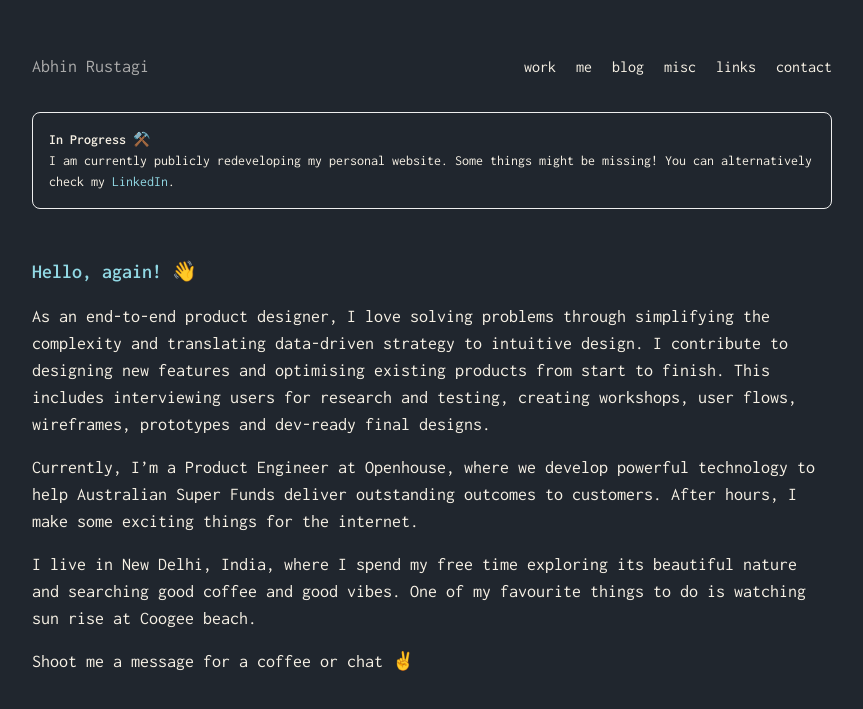
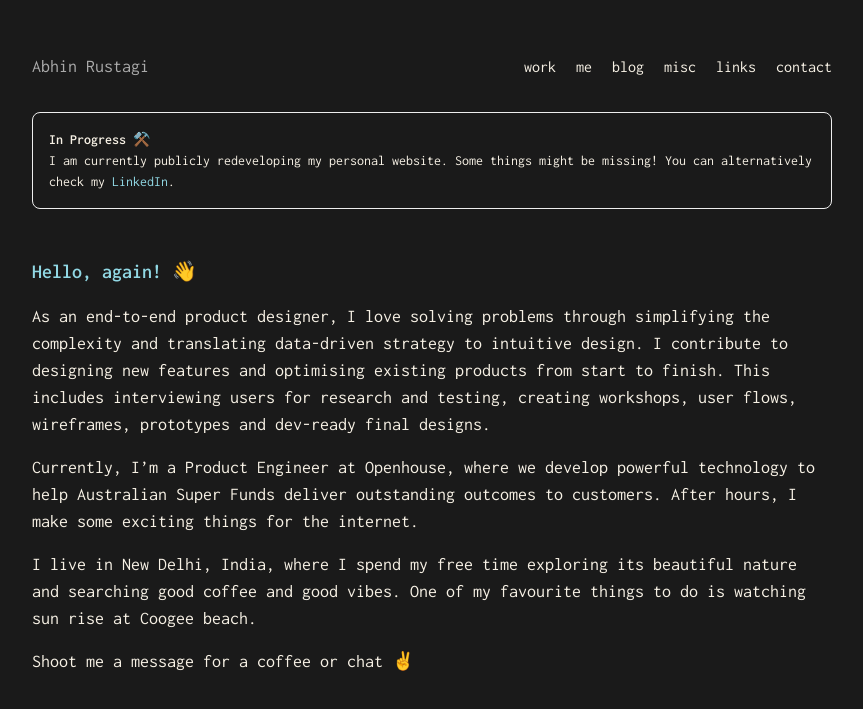
Before and after one commit to AbhinRustagi/abhin.dev-2023, a Next.js app: page /me in a window 1280 px wide. Shown: the part 139-848 px from the top of the page, without its empty margins (208-1071 px from the left). Built offline with nearby package versions, Linux system fonts and the light colour scheme.

Commit message:
feat: setup for layout architecture

```diff
--- /dev/null
+++ b/src/components/Layout/Layout.tsx
@@ -0,0 +1,3 @@
+export function Layout() {
+  return <div></div>
+}
--- /dev/null
+++ b/src/components/Layout/index.tsx
@@ -0,0 +1 @@
+export * from './Layout'
--- a/src/components/index.ts
+++ b/src/components/index.ts
@@ -3,3 +3,4 @@ export * from './Header'
 export * from './InProgress'
 export * from './Socials'
 export * from './WorkItem'
+export * from './Layout'
--- a/src/pages/api/hello.ts
+++ /dev/null
@@ -1,13 +0,0 @@
-// Next.js API route support: https://nextjs.org/docs/api-routes/introduction
-import type { NextApiRequest, NextApiResponse } from 'next'
-
-type Data = {
-  name: string
-}
-
-export default function handler(
-  req: NextApiRequest,
-  res: NextApiResponse<Data>
-) {
-  res.status(200).json({ name: 'John Doe' })
-}
--- a/src/styles/global.tsx
+++ b/src/styles/global.tsx
@@ -17,7 +17,7 @@ const styles = css`
 
   body {
     color: #f7f1e5;
-    background: #20262e;
+    background: #1a1a1a;
     line-height: 1.5;
     font-family: 'Inconsolata', 'Courier New', Courier, monospace;
   }
```
Also changed, not shown: src/pages/[pageName].tsx (added, +9 -0 lines), src/pageConfig/home.ts (added), src/pageConfig/index.ts (added).
